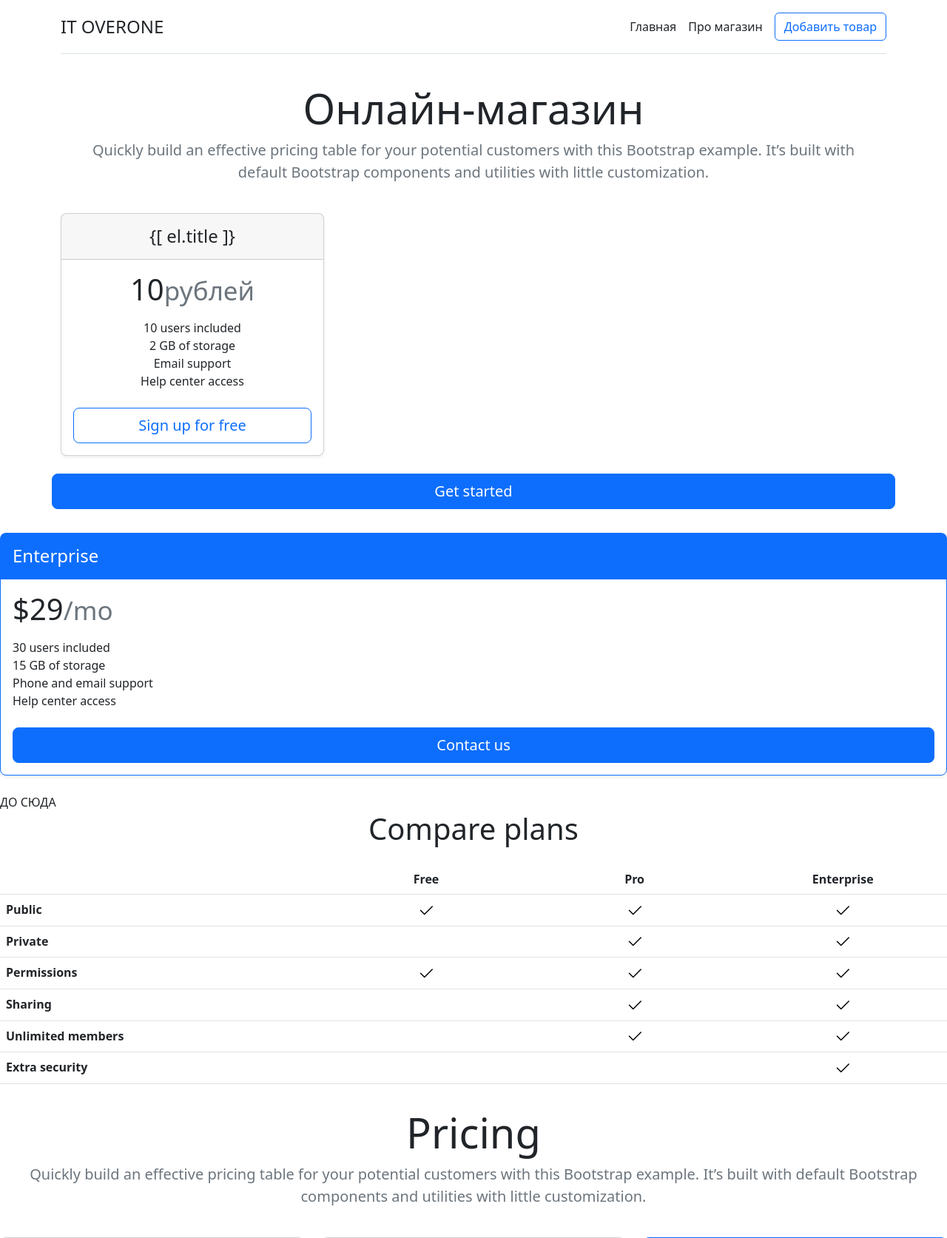
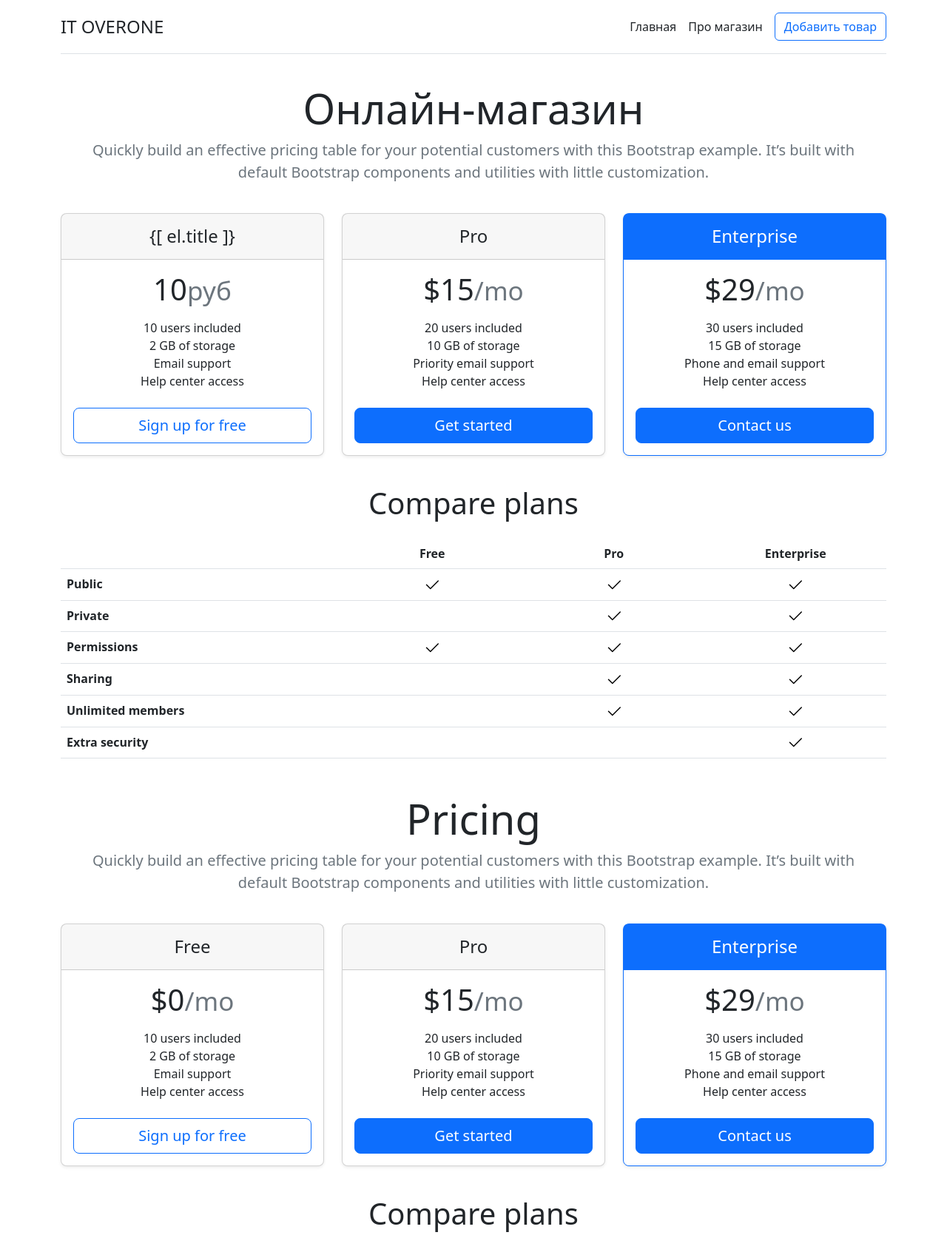
Before and after one commit to anastyadru/Flask_2, a Django app: template templates/index.html in a window 1280 px wide. Shown: the top 1673 px of the page at 74% size. Run offline with Django 4.2, Linux system fonts and the light colour scheme; the template is opened without the code that fills it: most values are stand-ins (such as "Sample title", 1, 10 or a date in 2020); lists and menus that the app fills with data are empty.

Commit message:
First commit

```diff
--- a/templates/index.html
+++ b/templates/index.html
@@ -21,7 +21,7 @@
                 <h4 class="my-0 fw-normal">{[ el.title ]}</h4>
               </div>
               <div class="card-body">
-                <h1 class="card-title pricing-card-title">{{ el.price }}<small class="text-muted fw-light">рублей</small></h1>
+                <h1 class="card-title pricing-card-title">{{ el.price }}<small class="text-muted fw-light">руб</small></h1>
                 <ul class="list-unstyled mt-3 mb-4">
                   <li>10 users included</li>
                   <li>2 GB of storage</li>
@@ -32,9 +32,18 @@
               </div>
             </div>
           </div>
-
-
-
+          <div class="col">
+            <div class="card mb-4 rounded-3 shadow-sm">
+              <div class="card-header py-3">
+                <h4 class="my-0 fw-normal">Pro</h4>
+              </div>
+              <div class="card-body">
+                <h1 class="card-title pricing-card-title">$15<small class="text-muted fw-light">/mo</small></h1>
+                <ul class="list-unstyled mt-3 mb-4">
+                  <li>20 users included</li>
+                  <li>10 GB of storage</li>
+                  <li>Priority email support</li>
+                  <li>Help center access</li>
                 </ul>
                 <button type="button" class="w-100 btn btn-lg btn-primary">Get started</button>
               </div>
@@ -58,7 +67,7 @@
             </div>
           </div>
         </div>
-ДО СЮДА
+
         <h2 class="display-6 text-center mb-4">Compare plans</h2>
 
         <div class="table-responsive">
```
